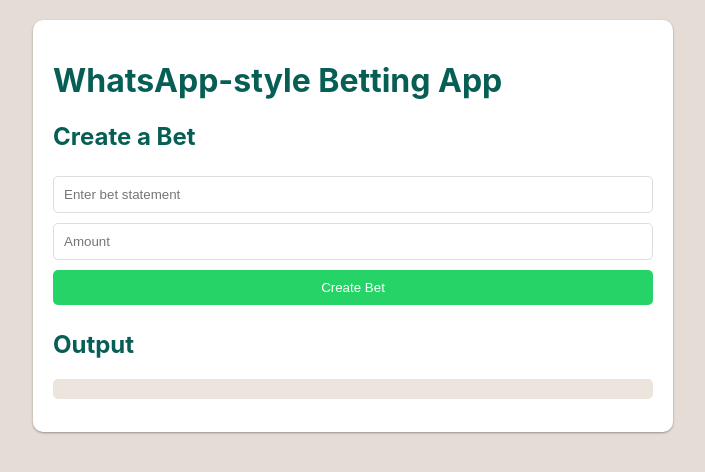
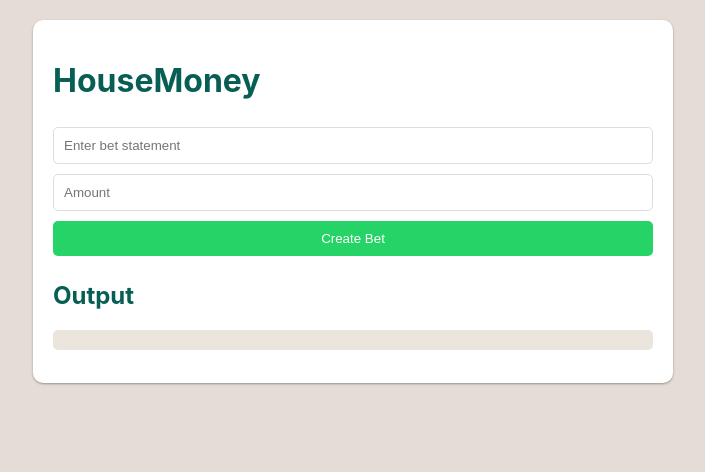
Before and after one commit to ThatCoder8/HouseMoney, a plain HTML site: page index.html in a window 1280 px wide. Shown: the whole page, without its empty margins (287-992 px from the left). Drawn offline with Linux system fonts and the light colour scheme.

Commit message:
changed title

```diff
--- a/index.html
+++ b/index.html
@@ -59,9 +59,9 @@
 </head>
 <body>
     <div class="container">
-        <h1>WhatsApp-style Betting App</h1>
+        <h1>HouseMoney</h1>
 
-        <h2>Create a Bet</h2>
+        <h2></h2>
         <input type="text" id="betStatement" placeholder="Enter bet statement">
         <input type="number" id="betAmount" placeholder="Amount">
         <button onclick="createBet()">Create Bet</button>
```
Also changed, not shown: script.js (line endings or trailing spaces).
